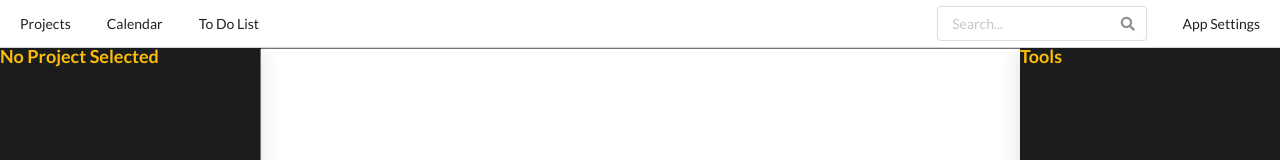
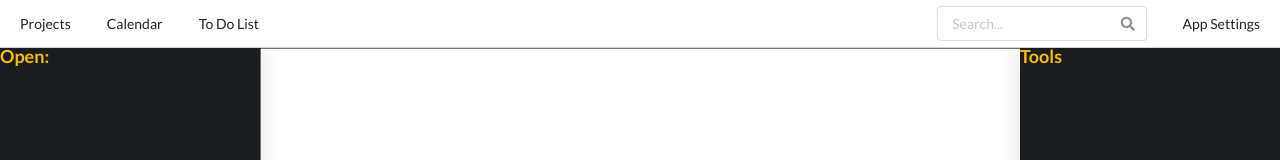
Before and after one commit to Maple-Lazuli/one-place, a React (Create React App) app in the folder one-place-web/: page / in a window 1280 px wide. Shown: the top 160 px of the page. Built offline with nearby package versions, Linux system fonts and the light colour scheme; no server answers.

Commit message:
implementing pages

```diff
--- a/one-place-web/src/components/projectPanel/ProjectBar.js
+++ b/one-place-web/src/components/projectPanel/ProjectBar.js
@@ -1,12 +1,21 @@
 import React from "react";
 import 'semantic-ui-css/semantic.min.css';
+import '../projects/ProjectOverlay.css'
 class ProjectBar extends React.Component {
+
 
     render() {
         return (
             <div className="ui visible inverted left vertical sidebar menu">
-                <div className="ui medium yellow header">{this.props.currentProject['Title']}</div>
-            </div>
+                <div>
+                    <div className="ui medium yellow header" onDoubleClick={this.toggleAddProjectsDisplay}>
+                        Open: {this.props.currentProject['title']}
+                    </div>
+                    <div>
+                        {/* Code to render all of the pages */}
+                    </div>
+                </div>
+            </div >
         )
     }
 }
```
